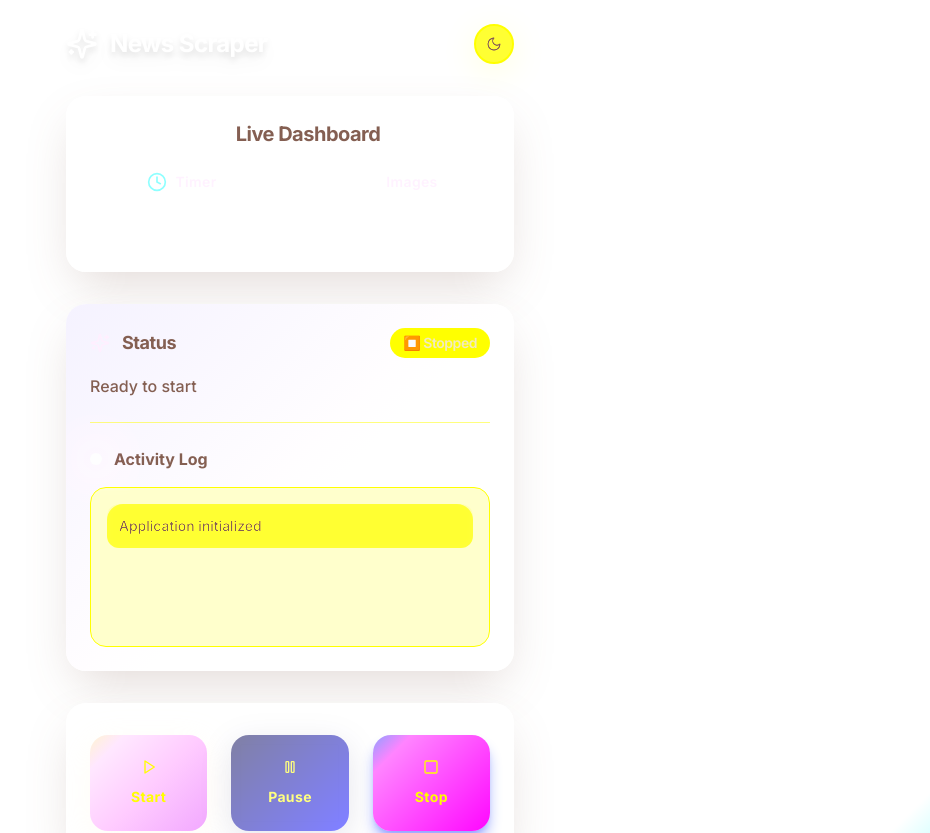
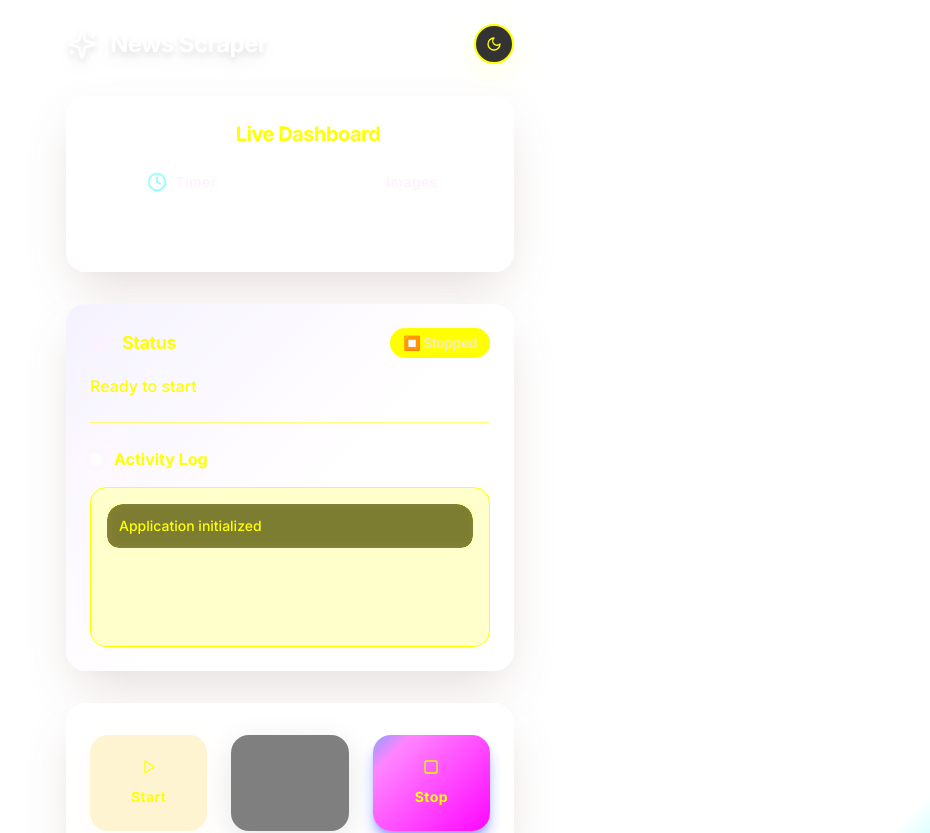
Before and after one commit to Loaeble/kivi-chrono-news, a React (Vite) app: page / in a window 1280 px wide. Shown: the top 833 px of the page, without its empty margins (350-1280 px from the left). Built offline with nearby package versions, Linux system fonts and the light colour scheme.

Commit message:
Update button colors and background
Set background to dark black, Start button to green, Pause button to orange, and Exit button to tomato red.

```diff
--- a/src/components/ui/button.tsx
+++ b/src/components/ui/button.tsx
@@ -15,8 +15,8 @@ const buttonVariants = cva(
         secondary: "bg-secondary text-secondary-foreground hover:bg-secondary/80 shadow-card",
         ghost: "hover:bg-accent hover:text-accent-foreground transition-all duration-300",
         link: "text-primary underline-offset-4 hover:underline",
-        success: "bg-gradient-success text-success-foreground shadow-success hover:shadow-glow backdrop-blur-sm",
-        warning: "bg-gradient-warning text-warning-foreground shadow-warning hover:shadow-glow backdrop-blur-sm",
+        success: "bg-success text-success-foreground shadow-success hover:bg-success/90 hover:scale-105 transition-all duration-200",
+        warning: "bg-warning text-warning-foreground shadow-warning hover:bg-warning/90 hover:scale-105 transition-all duration-200",
         info: "bg-gradient-info text-info-foreground shadow-info hover:shadow-glow backdrop-blur-sm",
         teal: "bg-gradient-teal-purple text-white shadow-elegant hover:shadow-glow backdrop-blur-sm",
         sunset: "bg-gradient-sunset text-white shadow-elegant hover:shadow-glow backdrop-blur-sm",
--- a/src/index.css
+++ b/src/index.css
@@ -9,8 +9,8 @@ All colors MUST be HSL.
 @layer base {
   :root {
     /* Modern, professional color palette */
-    --background: 248 250 252;
-    --foreground: 15 23 42;
+    --background: 0 0 0;
+    --foreground: 255 255 255;
 
     --card: 255 255 255;
     --card-foreground: 15 23 42;
@@ -46,9 +46,12 @@ All colors MUST be HSL.
     --success-foreground: 255 255 255;
     --success-glow: 74 222 128;
 
-    --warning: 245 158 11;
-    --warning-foreground: 255 255 255;
-    --warning-glow: 251 191 36;
+    --warning: 255 165 0;
+    --warning-foreground: 0 0 0;
+    --warning-glow: 255 200 87;
+
+    --destructive: 255 99 71;
+    --destructive-foreground: 255 255 255;
 
     --info: 59 130 246;
     --info-foreground: 255 255 255;
```
